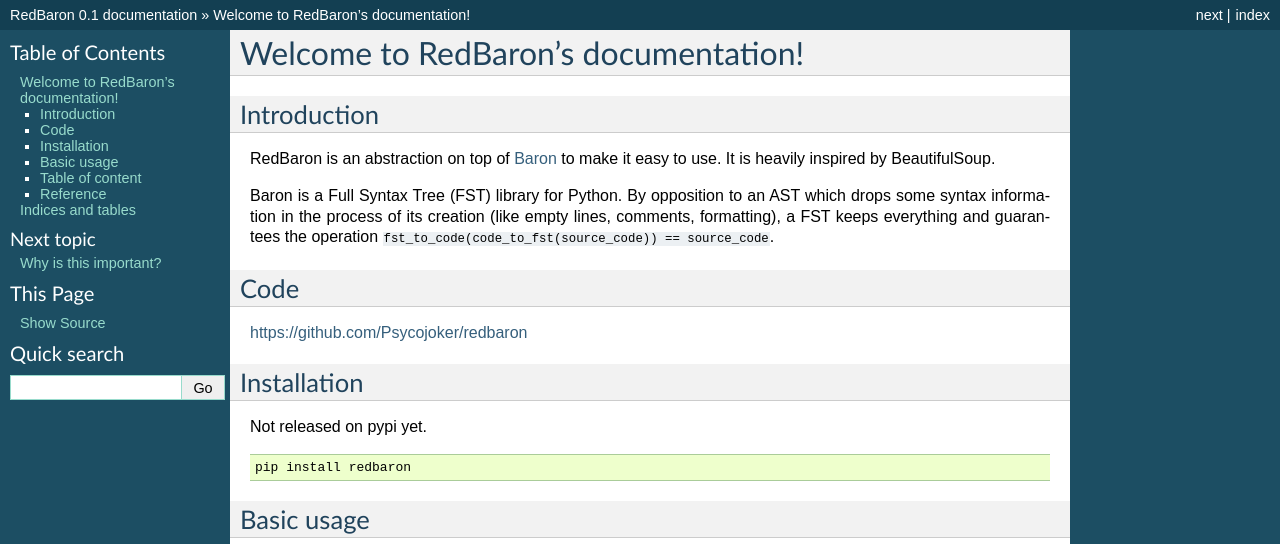
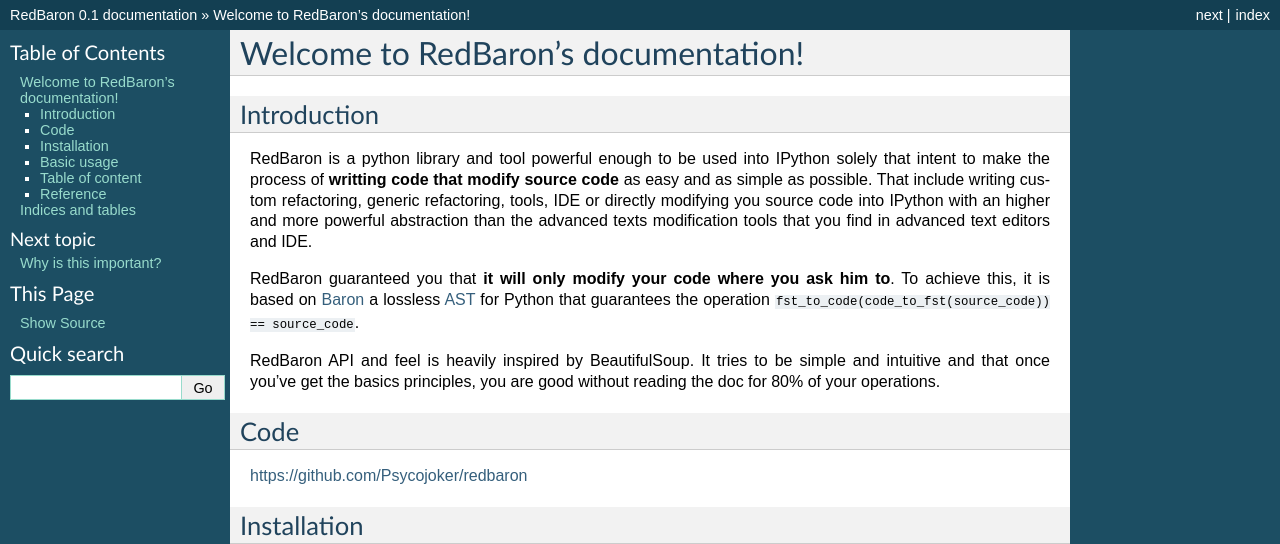
Before and after one commit to PyCQA/redbaron, a Sphinx documentation site: the page built from docs/index.rst, in a window 1280 px wide and 900 px high, cut to the strip 0-544 px from the top of the window. Built offline with Sphinx 7.4.7, drawn with Linux system fonts in a browser that asks for light colours.

Commit message:
[doc] rewrite documentation introduction

```diff
--- a/docs/index.rst
+++ b/docs/index.rst
@@ -4,13 +4,22 @@ Welcome to RedBaron's documentation!
 Introduction
 ------------
 
-RedBaron is an abstraction on top of `Baron <https://github.com/Psycojoker/baron>`_ to make it easy to use. It is
-heavily inspired by BeautifulSoup.
+RedBaron is a python library and tool powerful enough to be used into IPython
+solely that intent to make the process of **writting code that modify source
+code** as easy and as simple as possible. That include writing custom
+refactoring, generic refactoring, tools, IDE or directly modifying you source
+code into IPython with an higher and more powerful abstraction than the
+advanced texts modification tools that you find in advanced text editors and
+IDE.
 
-Baron is a Full Syntax Tree (FST) library for Python. By opposition to an AST
-which drops some syntax information in the process of its creation (like empty
-lines, comments, formatting), a FST keeps everything and guarantees the
-operation :file:`fst_to_code(code_to_fst(source_code)) == source_code`.
+RedBaron guaranteed you that **it will only modify your code where you ask him
+to**. To achieve this, it is based on `Baron <https://github.com/Psycojoker/baron>`_
+a lossless `AST <https://en.wikipedia.org/wiki/Abstract_syntax_tree>`_ for
+Python  that guarantees the operation :file:`fst_to_code(code_to_fst(source_code)) == source_code`.
+
+RedBaron API and feel is heavily inspired by BeautifulSoup. It tries to be
+simple and intuitive and that once you've get the basics principles, you are
+good without reading the doc for 80% of your operations.
 
 Code
 ----
```
